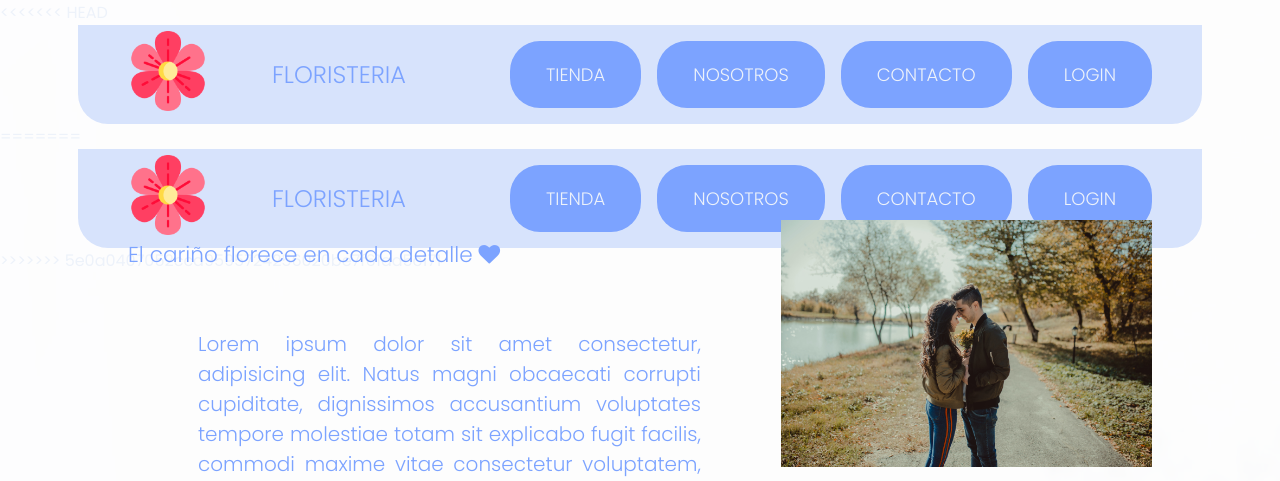
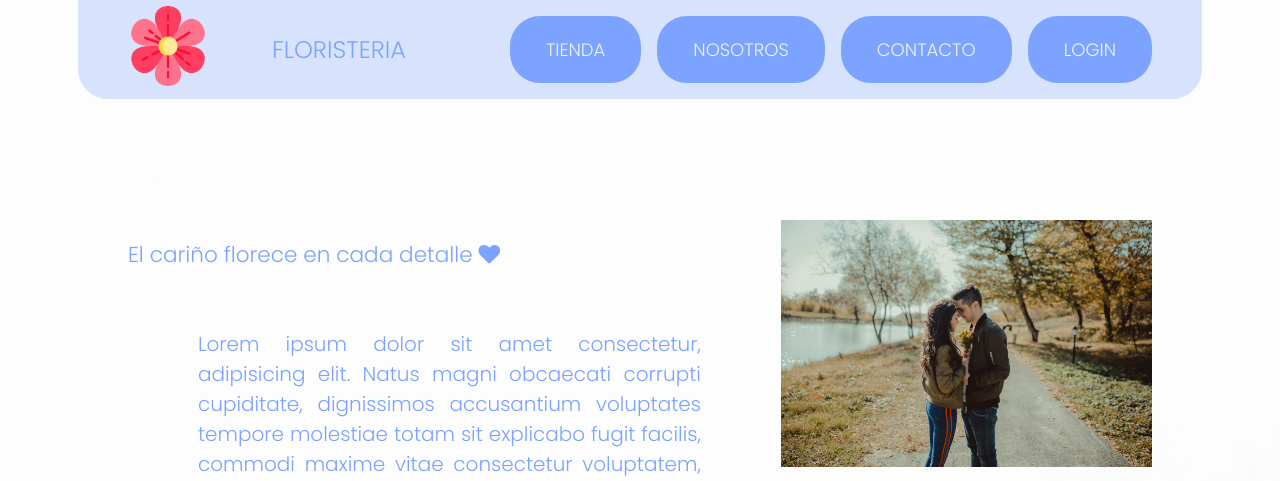
Before and after one commit to AveryWorks/ProyectoAppsWebs, a PHP site: page /home.html in a window 1280 px wide. Shown: the top 481 px of the page. Run offline with PHP 8.4, Linux system fonts and the light colour scheme; some libraries are stand-ins or nearby versions.

Commit message:
Cambios V3

```diff
--- a/contact.html
+++ b/contact.html
@@ -71,9 +71,8 @@
             </div>
 
             <div class="contact__pics">
-                <img src="./images/img2.jpg">
-                <img src="./images/img3.jpg">
-                <img src="./images/img1.jpg">
+                <img src="./images/img4.jpg">
+
             </div>
 
         </section>
--- a/css/Styles.css
+++ b/css/Styles.css
@@ -26,7 +26,7 @@ body {
   max-height: 300px;
   position: fixed;
   display: grid;
-
+  z-index: 9999;
 }
 
 .nav {
@@ -78,6 +78,10 @@ body {
   font-size: large;
   text-transform: uppercase;
   text-decoration: none;
+}
+
+.login__change{
+  display: block;
 }
 
 /* Main */
--- a/home.html
+++ b/home.html
@@ -17,7 +17,6 @@
   </head>
   <body>
     <header class="hero">
-<<<<<<< HEAD
         <nav class="nav container">
             <div class="logo__nav">
                 <a href="./home.html">
@@ -43,37 +42,6 @@
             </div>
 
         </nav>
-=======
-      <nav class="nav container">
-        <div class="logo__nav">
-          <a href="./home.html">
-            <img
-              src="images/favicon.png"
-              class="logo__img"
-              alt="Logo Floristeria"
-            />
-          </a>
-          <h2 class="title">Floristeria</h2>
-        </div>
-
-        <div class="buttons">
-          <ul class="buttons__nav">
-            <li class="btn__nav">
-              <a href="store.html" class="btn">Tienda</a>
-            </li>
-            <li class="btn__nav">
-              <a href="nosotros.html" class="btn">Nosotros</a>
-            </li>
-            <li class="btn__nav">
-              <a href="contact.html" class="btn">Contacto</a>
-            </li>
-            <li class="btn__nav login__change">
-              <a href="login.html" class="btn">Login</a>
-            </li>
-          </ul>
-        </div>
-      </nav>
->>>>>>> 5e0a0407052cca9595724256020be7f61ad5c171
     </header>
 
     <main>
--- a/nosotros.html
+++ b/nosotros.html
@@ -74,8 +74,6 @@
 
             <div>
                 <img src="./images/img2.jpg" class="resume__slider">
-                <img src="./images/img3.jpg" class="resume__slider">
-                <img src="./images/img1.jpg" class="resume__slider">
             </div>
 
         </section>
```
Also changed, not shown: other parts of css/Styles.css (+10 -23 lines), images/img4.jpg (added).
